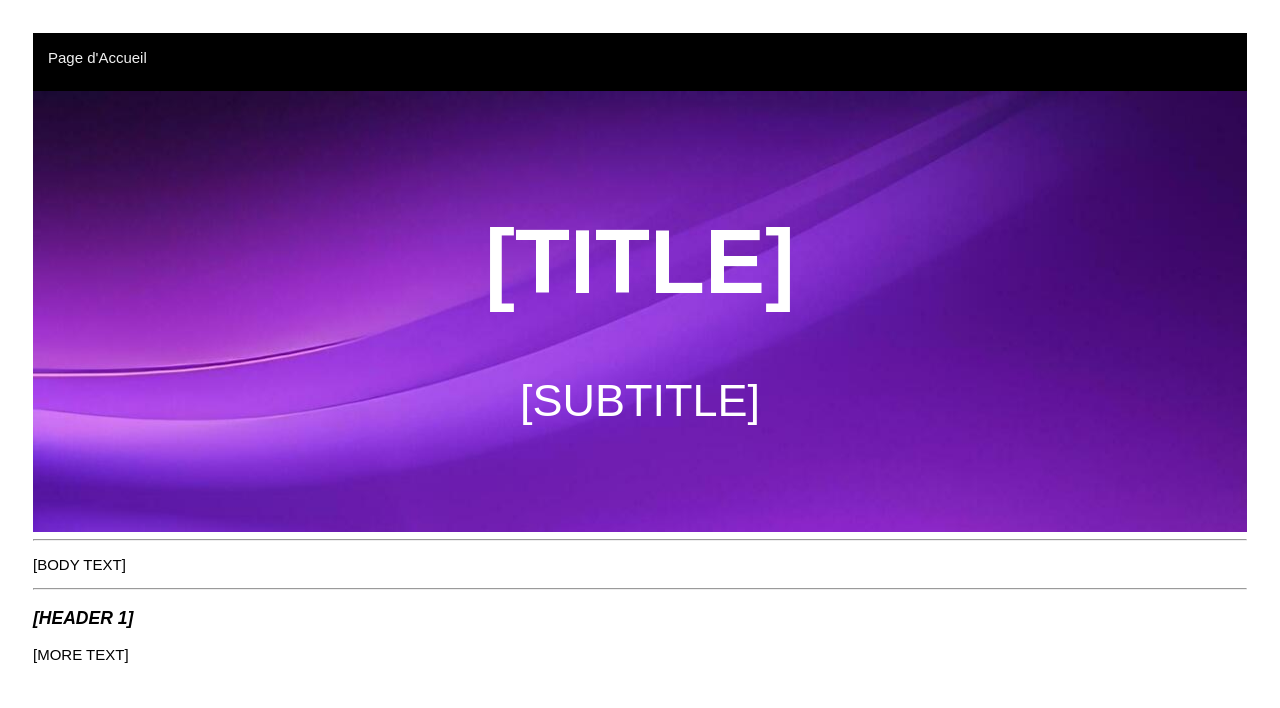
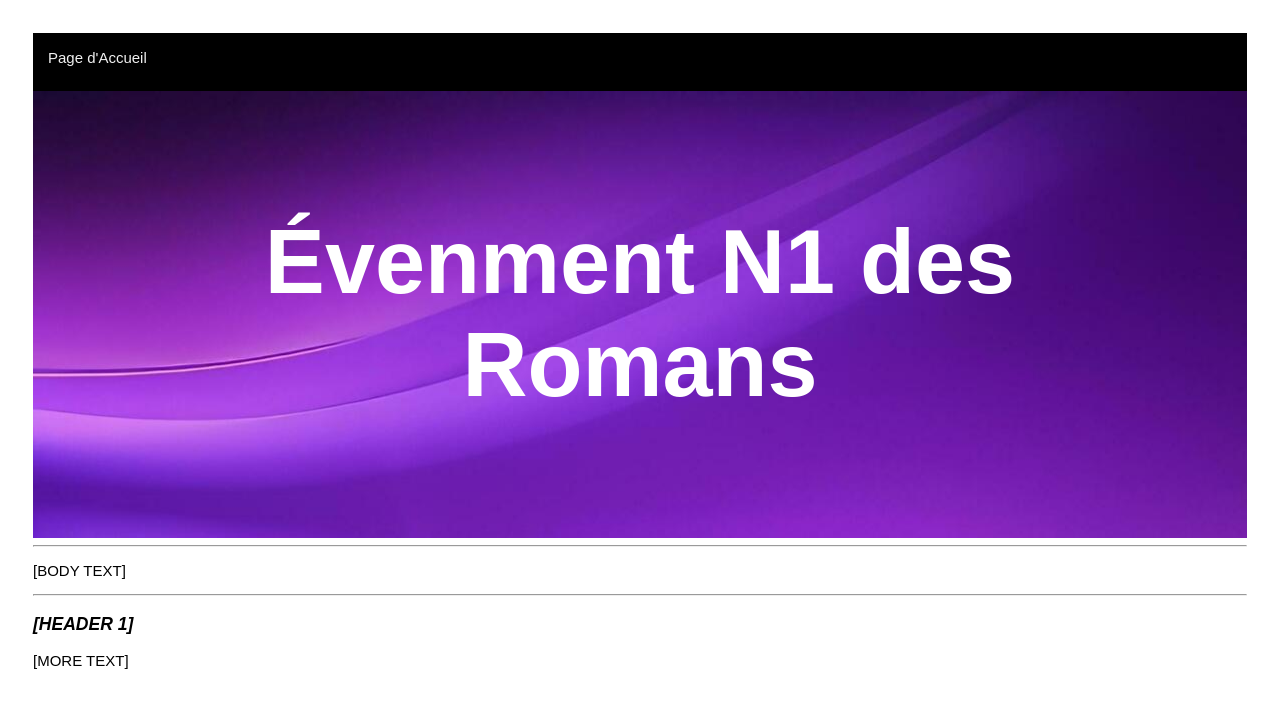
Before and after one commit to Lettice601/school-site-gr8-history, a plain HTML site: page romans/e1.html in a window 1280 px wide. Drawn offline with Linux system fonts and the light colour scheme.

Commit message:
Added "Part C" templates 1-10 + directory

```diff
--- a/romans/e1.html
+++ b/romans/e1.html
@@ -1,7 +1,7 @@
 <!DOCTYPE html>
 <html>
   <head>
-    <title>[TITLE]</title>
+    <title>&Eacute;venment N1 des Romans</title>
     <link rel="stylesheet" href="../styles.css" />
     <link rel="shortcut icon" type="image/x-icon" href="../favicon.ico">
   </head>
@@ -10,8 +10,8 @@
   </div>
   <body>
     <div class="header">
-      <h1>[TITLE]</h1>
-      <p>[SUBTITLE]</p>
+      <h1>&Eacute;venment N1 des Romans</h1>
+      <p></p>
     </div>
     <hr>
     <p>[BODY TEXT]</p>
```
Also changed, not shown: 404.html (+1 -1 lines), partc/directory.html (renamed from middle_ages/e1.html, +1 -2 lines), partc/p1.html (renamed from middle_ages/e2.html), partc/p10.html (renamed from modern_era/e1.html), partc/p2.html (renamed from modern_era/e2.html), partc/p3.html (renamed from reform/e1.html), partc/p4.html (renamed from reform/e2.html), partc/p5.html (renamed from renaissance/e1.html), partc/p6.html (renamed from renaissance/e2.html), partc/p7.html (renamed from romans/e2.html), partc/p8.html (renamed from vikings/e1.html), partc/p9.html (renamed from vikings/e2.html).
